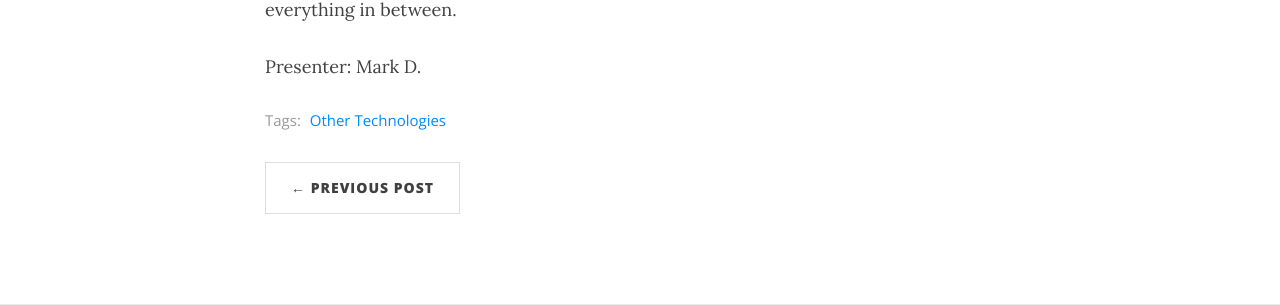
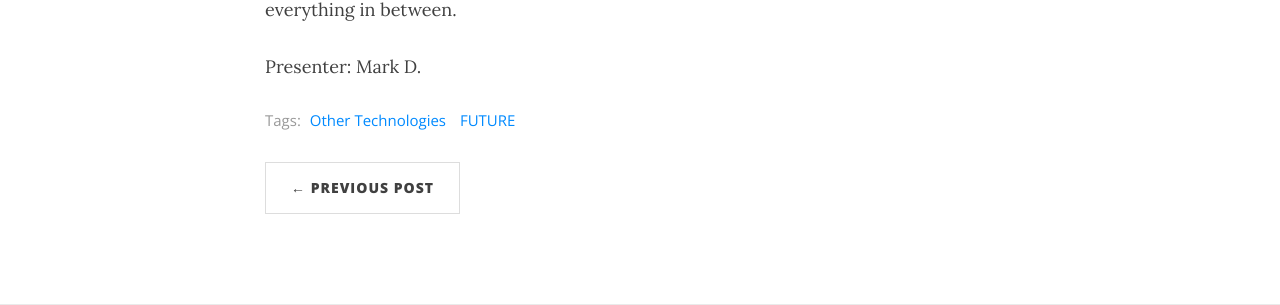
Before and after one commit to BigIdeasForum/bigideasforum.github.io, a Jekyll site: the page built from _posts/2018/2018-06-21-energy-2.md, in a window 1280 px wide and 1303 px high. Shown: the part 765-1070 px from the top of the window. Built offline with Jekyll 4.4.1, drawn with Linux system fonts in a browser that asks for light colours; nearby versions of some CDN libraries.

Commit message:
Remove followup section of future events

```diff
--- a/_posts/2018/2018-06-21-energy-2.md
+++ b/_posts/2018/2018-06-21-energy-2.md
@@ -3,8 +3,8 @@
 title:  "Energy II - Wireless Charging"
 subtitle: "The Holy Grail of Energy"
 date:   2018-06-21 19:00:00
-categories: MarkD _FUTURE_
-tags: [Other Technologies]
+categories: MarkD
+tags: [Other Technologies, FUTURE]
 bigimg: /img/wireless-charging.jpg
 ---
 
```
